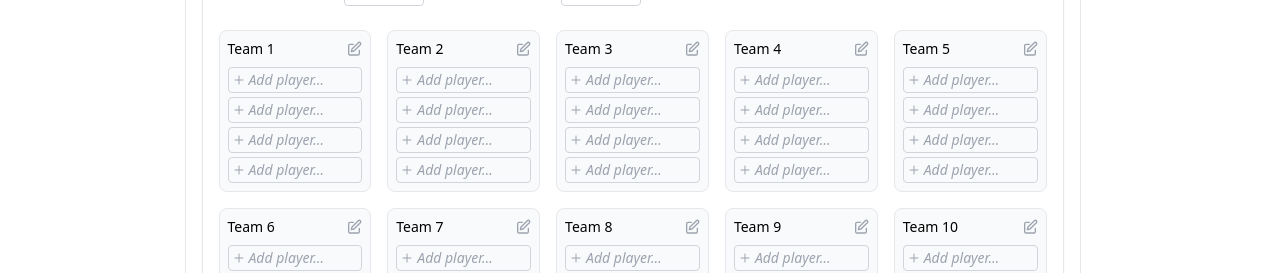
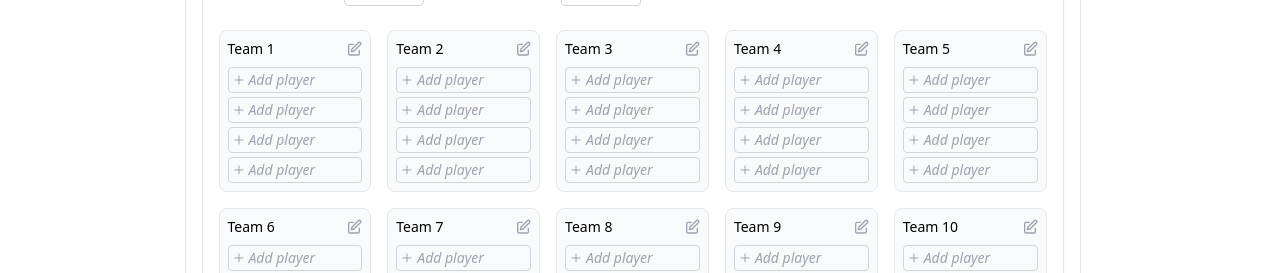
Before and after one commit to jazzorpheus/jof-scheduler, a React (Vite) app: page /create in a window 1280 px wide. Shown: the part 527-800 px from the top of the page. Built offline with nearby package versions, Linux system fonts and the light colour scheme.

Commit message:
hover effects on add player to team roster

```diff
--- a/src/components/EditableTeamRoster.jsx
+++ b/src/components/EditableTeamRoster.jsx
@@ -155,10 +155,10 @@ export default function EditableTeamRoster({
           return (
             <li
               key={i}
-              className={`flex items-center justify-between px-1 py-0.5 rounded ${
+              className={`flex items-center justify-between px-1 py-0.5 rounded cursor-pointer ${
                 !player
-                  ? "border border-gray-300 cursor-pointer hover:bg-gray-100"
-                  : "cursor-pointer hover:bg-gray-100"
+                  ? "border border-gray-300 hover:bg-sky-100" // empty slot
+                  : "hover:bg-sky-100" // filled slot
               }`}
               onClick={() => startEditPlayer(i, player)}
             >
@@ -182,11 +182,11 @@ export default function EditableTeamRoster({
                 <span
                   className={
                     player
-                      ? "text-gray-800"
+                      ? "text-gray-800 cursor-pointer hover:text-blue-500"
                       : "text-gray-400 italic select-none"
                   }
                 >
-                  {player || "Add player…"}
+                  {player || "Add player"}
                 </span>
               </div>
               {player && (
```
